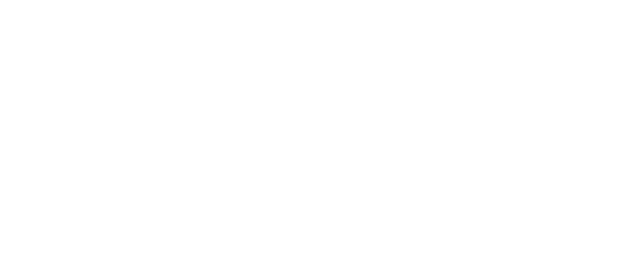
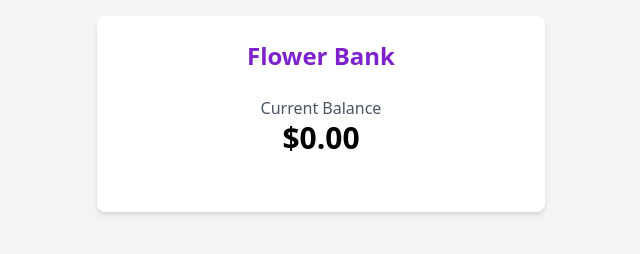
Before and after one commit to Abusyead/Flower_Bank_App, a website built with Vite: page index.html in a window 1280 px wide. Shown: the whole page, without its empty margins (319-959 px from the left). Built offline with nearby package versions, Linux system fonts and the light colour scheme.

Commit message:
add display balance

```diff
--- a/index.html
+++ b/index.html
@@ -6,7 +6,19 @@
     <link rel="stylesheet" href="Main/style.css">
     <title>Document</title>
 </head>
-<body>
+<body class="min-h-screen bg-gray-100">
+    <div class="mx-auto container p-4">
+        <div class="max-w-md mx-auto rounded-lg bg-white p-6 shadow-md ">
+            <h1 class="text-2xl font-bold text-center mb-6 text-purple-700">Flower Bank</h1>
+
+            <!-- display balance -->
+
+            <div class="mb-8 text-center">
+                <p class="text-gray-600">Current Balance</p>
+                <p class="text-3xl font-bold" id="balancedisPlsy">$0.00</p>
+            </div>
+        </div>
+    </div>
 
 </body>
 </html>
```
